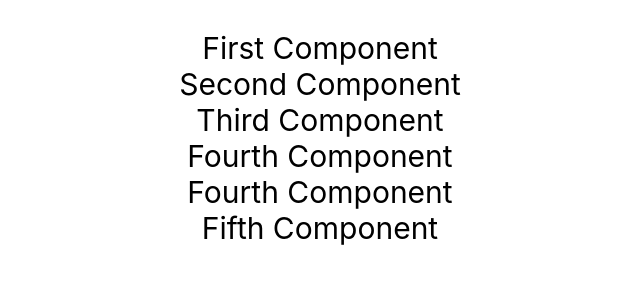
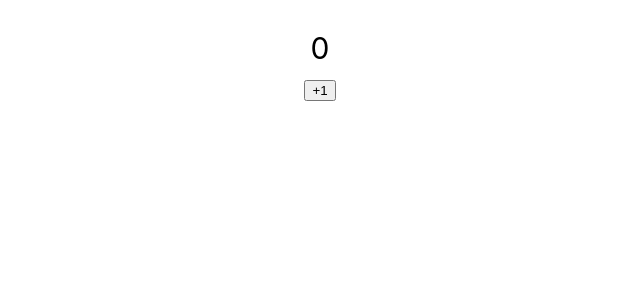
Before and after one commit to SuHwanYoon/React-Todo-App-Client, a React (Create React App) app: page / in a window 1280 px wide. Shown: the top 300 px of the page, without its empty margins (320-960 px from the left). Built offline with nearby package versions, Linux system fonts and the light colour scheme.

Commit message:
add Counter Button

```diff
--- a/src/App.js
+++ b/src/App.js
@@ -1,10 +1,10 @@
 import './App.css';
-import LearningComponent from './components/learning-examples/LearningComponent';
+import Counter from './components/counter/Counter';
 
 function App() {
   return (
     <div className="App">
-      <LearningComponent></LearningComponent>
+      <Counter/>
     </div>
   );
 }
--- /dev/null
+++ b/src/components/LearningJavaScript.jsx
@@ -0,0 +1,27 @@
+const person = {
+        name:'YOON',
+        address:{
+            line1:'Baker Street',
+            city:'London',
+            country:'UK'
+        },
+        profiles:['twitter','LinkedIn','instagram'],
+        printProfiles:()=>{
+            person.profiles.map(
+                (profile)=>{
+                    console.log(profile)
+                }
+            )
+        }
+}
+
+export default function LearningJavaScript()   {
+    return(
+        <div>
+            <div>{person.name}</div>
+            <div>{person.address.line1}</div>
+            <div>{person.profiles[0]}</div>
+            <div>{person.printProfiles()}</div>
+        </div>
+    )
+}
--- /dev/null
+++ b/src/components/counter/Counter.jsx
@@ -0,0 +1,16 @@
+export default function Counter() {
+
+    function incrementCounterFunction(){
+        console.log("increment clicked")
+    }
+
+    return(
+        <div className="Counter">
+            <span className="count">0</span>
+            <div>
+                <button className="countButton" onClick={incrementCounterFunction}>+1</button>
+            </div>
+
+        </div>
+    )
+}
--- a/src/components/learning-examples/LearningComponent.jsx
+++ b/src/components/learning-examples/LearningComponent.jsx
@@ -3,6 +3,7 @@
 import ThirdComponent from './ThirdComponent';
 import FourthComponent from './ForthComponent';
 import { FifthComponent } from './FirstComponent';
+import LearningJavaScript from '../LearningJavaScript';
 
 export default function LearningComponent() {
     return (
@@ -12,6 +13,7 @@
         <ThirdComponent/>
         <FourthComponent/>
         <FifthComponent/>
+        <LearningJavaScript/>
       </div>
     );
   }
```
